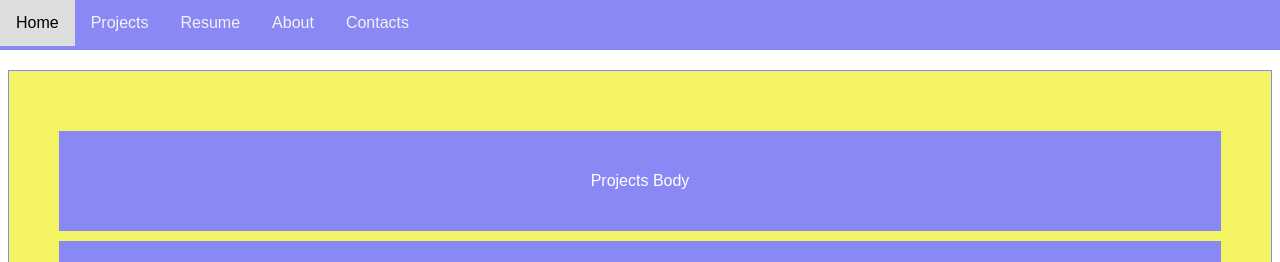
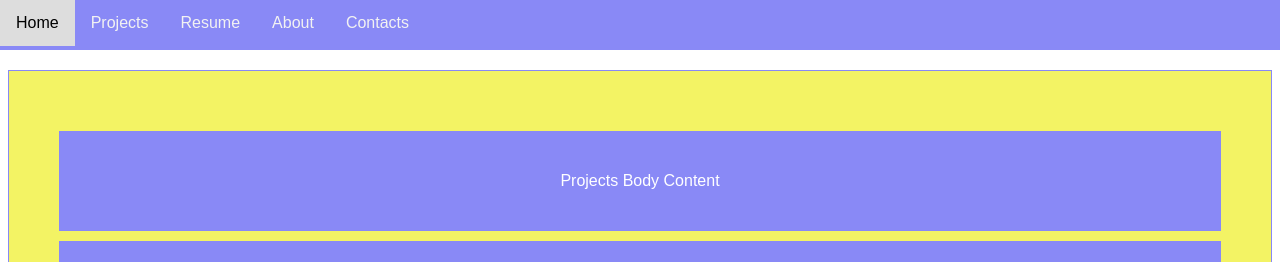
Before and after one commit to Buffden/angular-project, an Angular app: page / in a window 1280 px wide. Shown: the top 262 px of the page. Built offline with nearby package versions, Linux system fonts and the light colour scheme.

Commit message:
changed project body content

```diff
--- a/src/app/projects/projects.component.html
+++ b/src/app/projects/projects.component.html
@@ -1,3 +1,3 @@
 <div (click)="onProjectClick()">
-    Projects Body
+    Projects Body Content
 </div>
```
